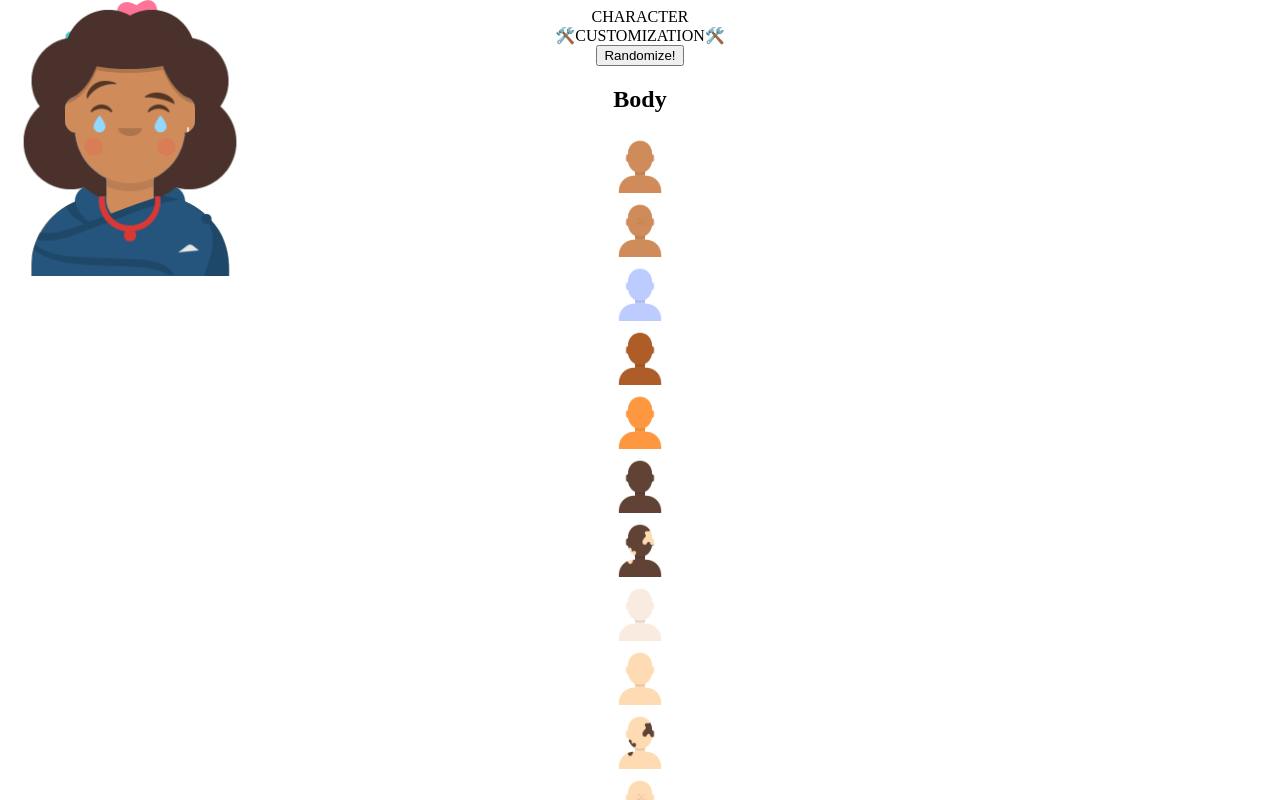
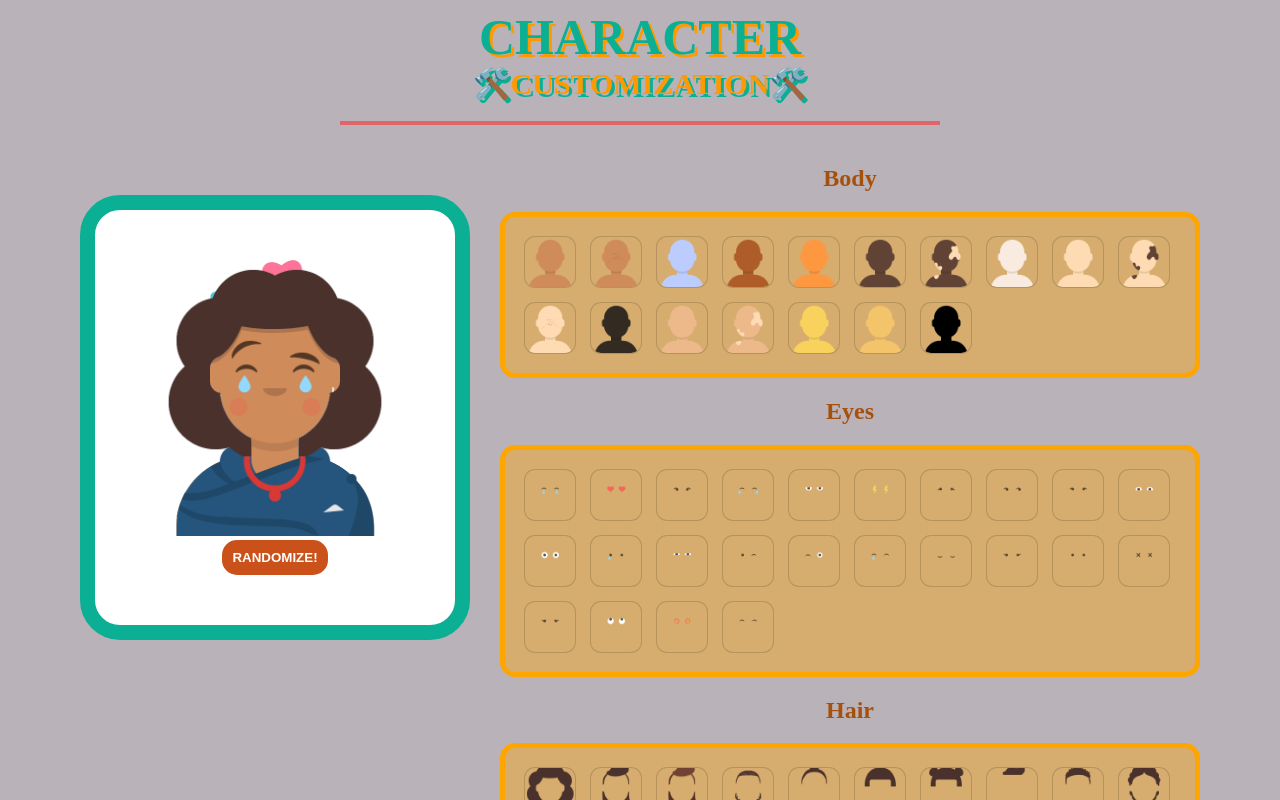
Before and after one commit to minhtam220/ftw_react_CharacterCustomization, a React (Create React App) app: page / in a window 1280 px wide. Shown: the top 800 px of the page. Built offline with nearby package versions, Linux system fonts and the light colour scheme.

Commit message:
Step 3
- Finish Styling Avatar
- Finish Styling Part List

```diff
--- a/src/App.css
+++ b/src/App.css
@@ -1,38 +1,156 @@
+* {
+  box-sizing: border-box;
+}
+
+body {
+  background-color: rgb(186, 178, 185);
+}
+
 .App {
+  max-width: 1200px;
+  margin: 0 auto;
+  display: flex;
+  flex-direction: column;
+  align-items: center;
+}
+.title {
+  text-align: center;
+  font-size: 50px;
+  font-weight: 700;
+  color: rgb(11, 175, 148);
+  text-shadow: 3px 3px rgb(255, 153, 0);
+}
+
+.subtitle {
+  text-align: center;
+  font-size: 30px;
+  font-weight: 900;
+  text-shadow: 3px 3px rgb(11, 175, 148);
+  color: rgb(255, 153, 0);
+}
+
+h2 {
+  color: rgb(165, 81, 13);
+}
+
+.divider {
+  width: 50%;
+  height: 1px;
+  border-bottom: 4px solid rgba(255, 41, 41, 0.555);
+  margin: 20px auto;
+}
+.list {
+  background-color: rgba(255, 166, 0, 0.4);
+  display: flex;
+  flex-wrap: wrap;
+  margin: 10px 0;
+  gap: 1rem;
+  border: 5px solid orange;
+  border-radius: 15px;
+  padding: 20px;
+}
+
+.selected {
+  background-color: rgba(116, 116, 255, 0.315);
+}
+
+.avatar {
+  width: 260px;
+  height: 280px;
+  position: relative;
+}
+
+.avatar-wrapper {
+  border-radius: 40px;
+  display: inline-block;
+  border: 15px solid rgb(11, 175, 148);
+  padding: 50px;
+  position: sticky;
+  background-color: #fff;
+  top: calc(50% - 205px);
+}
+
+.clickable {
+  cursor: pointer;
+}
+
+.square {
+  overflow: hidden;
+  border-radius: 10px;
+  width: 50px;
+  height: 50px;
+  position: relative;
+  box-shadow: 0 0 0 1px rgba(0, 0, 0, 0.151);
+  transition-duration: 0.2s;
+}
+
+.square:hover {
+  background-color: rgba(255, 137, 116, 0.315);
+  transition-duration: 0.2s;
+}
+
+.img-center {
+  position: absolute;
+  left: 50%;
+  transform: translate(-50%, -50%);
+}
+
+.gap-30 {
+  gap: 30px;
+}
+
+.text-center {
   text-align: center;
 }
 
-.App-logo {
-  height: 40vmin;
-  pointer-events: none;
+.avatar-group {
+  display: flex;
+  justify-content: center;
+  /* align-items: center; */
 }
 
-@media (prefers-reduced-motion: no-preference) {
-  .App-logo {
-    animation: App-logo-spin infinite 20s linear;
+@media (max-width: 1150px) {
+  .list {
+    max-width: 700px;
+  }
+  .avatar-group {
+    flex-direction: column;
+    align-items: center;
+  }
+  .avatar-wrapper {
+    padding: 0px;
   }
 }
 
-.App-header {
-  background-color: #282c34;
-  min-height: 100vh;
-  display: flex;
-  flex-direction: column;
-  align-items: center;
-  justify-content: center;
-  font-size: calc(10px + 2vmin);
-  color: white;
+.list-section {
+  max-width: 700px;
+  text-align: center;
 }
 
-.App-link {
-  color: #61dafb;
+.button {
+  background-color: rgb(202, 81, 25);
+  border: none;
+  border-radius: 15px;
+  padding: 10px;
+  margin: 0 10px;
+  color: white;
+  font-weight: 700;
+  text-transform: uppercase;
+  cursor: pointer;
+  transition-duration: 0.2s;
 }
 
-@keyframes App-logo-spin {
-  from {
-    transform: rotate(0deg);
-  }
-  to {
-    transform: rotate(360deg);
-  }
+.button:hover {
+  transition-duration: 0.2s;
+  background-color: rgb(139, 55, 16);
 }
+
+.button-green {
+  transition-duration: 0.2s;
+  background-color: rgb(11, 175, 134);
+}
+
+.button-green:hover {
+  transition-duration: 0.2s;
+  background-color: rgb(18, 126, 99);
+}
--- a/src/App.js
+++ b/src/App.js
@@ -127,7 +127,6 @@ function App() {
             </div>
           </div>
         </div>
-
         <div>
           <Section
             header={"Body"}
```
